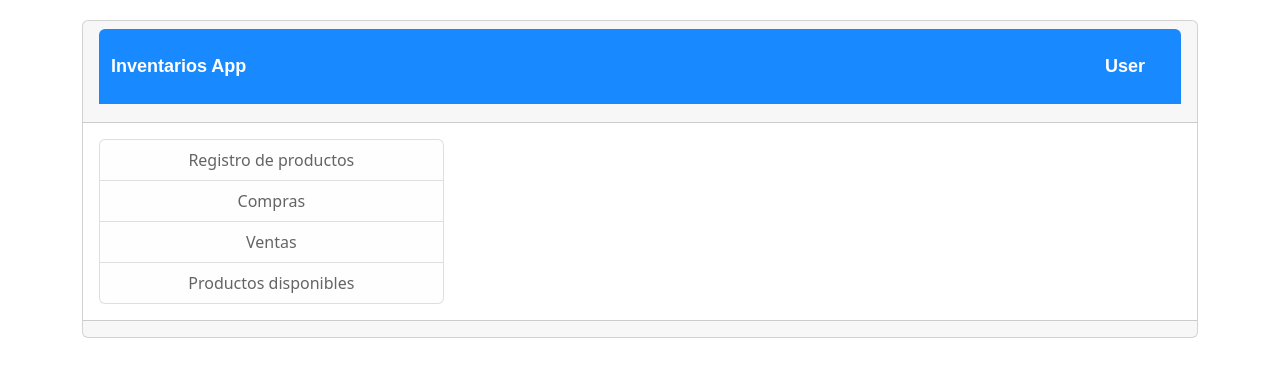
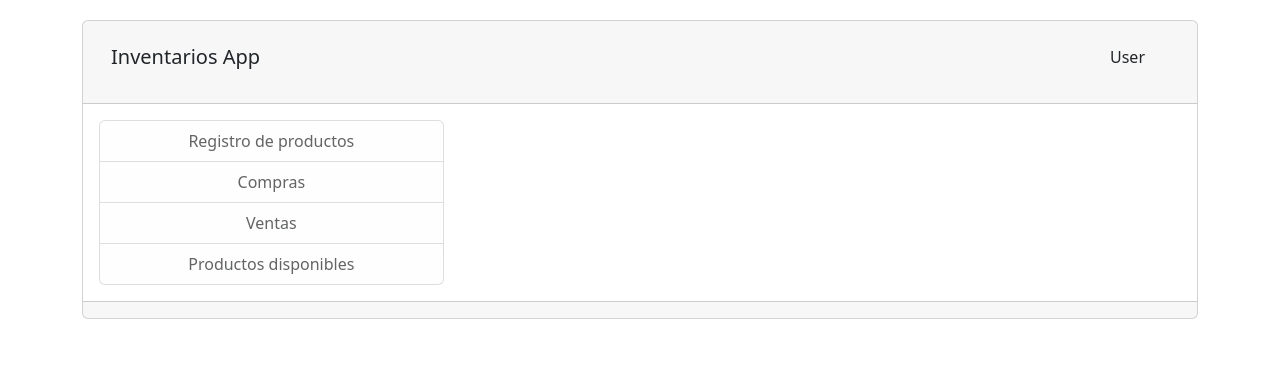
Before and after one commit to yo-huaca95/Actividad1-Fullstack, a React (Create React App) app in the folder Actividad-1-Front/: page / in a window 1280 px wide. Shown: the top 376 px of the page. Built offline with nearby package versions, Linux system fonts and the light colour scheme.

Commit message:
ajustes de css

```diff
--- a/Actividad-1-Front/src/Components/NavbarSuperior/Navbar.css
+++ b/Actividad-1-Front/src/Components/NavbarSuperior/Navbar.css
@@ -2,13 +2,5 @@
     margin-bottom: 10px;
     border-radius: 0.375rem 0.375rem 0px 0px;
     /*border-radius: 0.375rem;*/
-    background-color:#1989ff ;
+
 }
-
-span{
-    color: #fff;
-    font-family: Poppins,sans-serif;
-    font-size: 18px;
-    font-weight: 600;
-    line-height: 43px;
-}
--- a/Actividad-1-Front/src/index.css
+++ b/Actividad-1-Front/src/index.css
@@ -11,3 +11,20 @@ code {
   font-family: source-code-pro, Menlo, Monaco, Consolas, 'Courier New',
     monospace;
 }
+
+.TituloComponentes{
+  background-color:#1989ff !important ;
+}
+
+.spanLetraTextoTitulo{
+    color: #fff;
+    font-family: Poppins,sans-serif;
+    font-size: 18px;
+    font-weight: 600;
+    line-height: 43px;
+}
+.spanletraTextoNormal{
+  color: #434351;
+  font: 400 14px/20px Poppins,sans-serif;
+
+}
```
Also changed, not shown: Actividad-1-Front/src/Components/MenuNavegacionIzquierdo/OpcionesMenu/MarcoOpciones.css (added).
